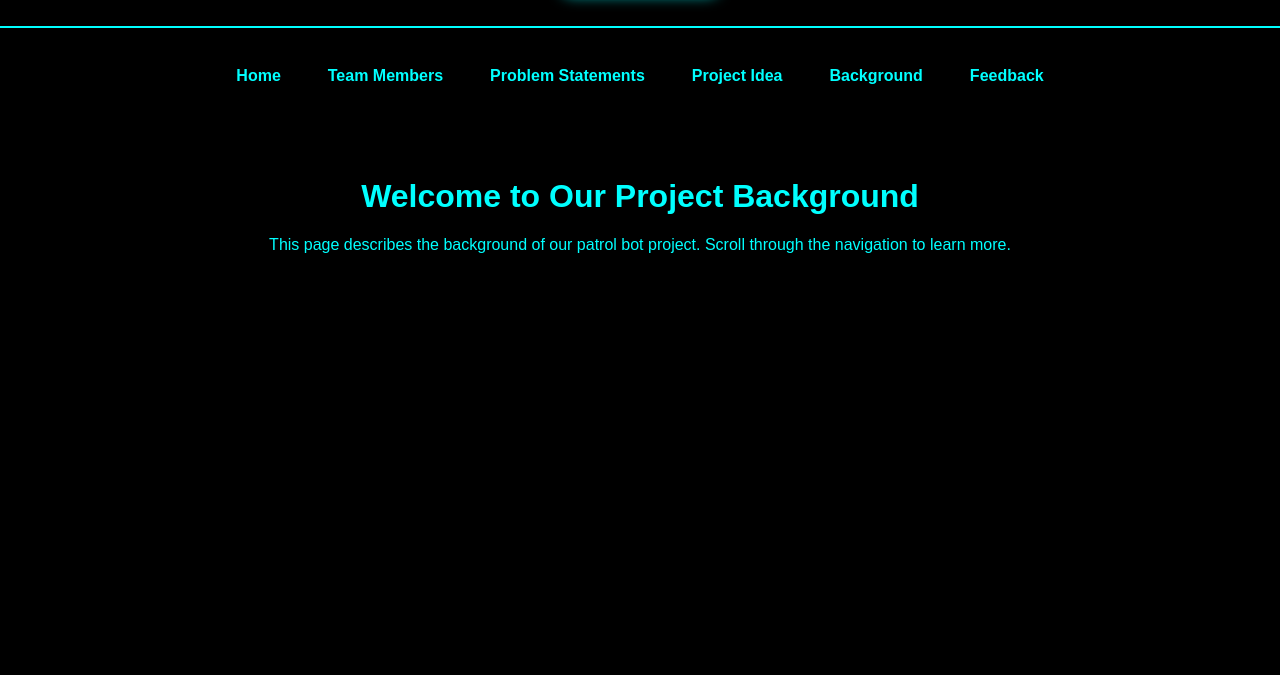
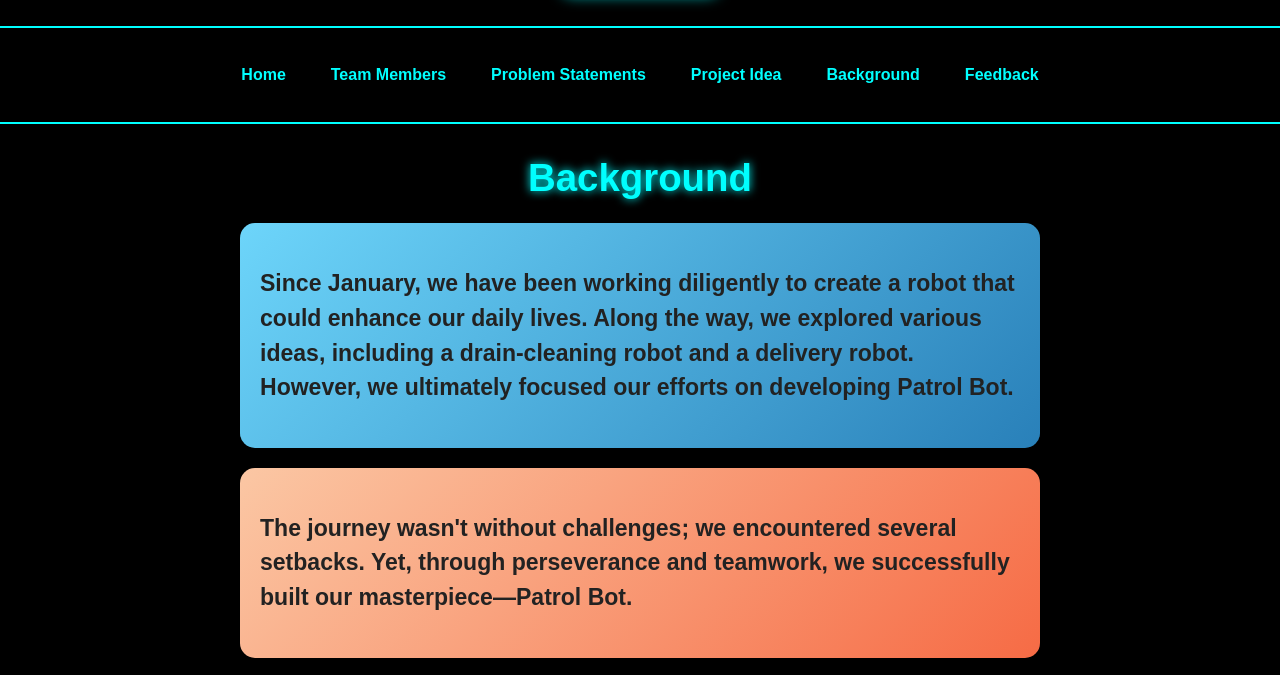
Before and after one commit to iwannasueyoutonight/PatrolBot, a plain HTML site: page background.html in a window 1280 px wide. Shown: the part 72-747 px from the top of the page. Drawn offline with Linux system fonts and the light colour scheme.

Commit message:
Update background.html

```diff
--- a/background.html
+++ b/background.html
@@ -8,8 +8,8 @@
       height: 100%;
       margin: 0;
       font-family: Arial, sans-serif;
-      background: linear-gradient(to bottom, black, black);
-      color: #00ffff;
+      background: linear-gradient(to bottom, black , black);
+      color: #222;
     }
     header {
       padding: 20px;
@@ -48,23 +48,45 @@
       color: black;
     }
     .content {
+      max-width: 800px;
+      margin: 30px auto;
+      padding: 0 20px;
+      font-size: 1.2em;
+      line-height: 1.6em;
+      font-weight: 600;
+      color: #222;
+    }
+    .content h3 {
+      color: #00ffff;
       text-align: center;
-      padding: 40px;
+      text-shadow: 0 0 10px #00ffff;
+      margin-bottom: 30px;
+      font-size: 2em;
+    }
+    .color-box {
+      margin: 20px 0;
+      padding: 20px;
+      border-radius: 15px;
+      box-shadow: 0 0 15px rgba(0,0,0,0.3);
+      color: #222;
+      font-size: 1.2em;
+      line-height: 1.5em;
+      font-weight: 600;
     }
   </style>
 </head>
 <body>
 
-  <!-- Header -->
   <header>
-    <img src="Logo.jpg" alt="Logo">
+    <a href="index.html">
+      <img src="Logo.jpg" alt="Patrol Bot" title="Patrol Bot - Home's Best Guardian">
+    </a>
   </header>
 
   <hr>
 
-  <!-- Navigation -->
   <nav>
-    <table>
+    <table cellspacing="0" cellpadding="0">
       <tr>
         <td><a href="index.html">Home</a></td>
         <td><a href="teammembers.html">Team Members</a></td>
@@ -76,13 +98,37 @@
     </table>
   </nav>
 
-  <!-- Main Content -->
+  <hr>
+
   <div class="content">
-    <h1>Welcome to Our Project Background</h1>
-    <p>This page describes the background of our patrol bot project. Scroll through the navigation to learn more.</p>
+    <h3>Background</h3>
+
+    <div class="color-box" style="background: linear-gradient(135deg, #6dd5fa, #2980b9);">
+      <p>
+        Since January, we have been working diligently to create a robot that could enhance our daily lives. Along the way, we explored various ideas, including a drain-cleaning robot and a delivery robot. However, we ultimately focused our efforts on developing Patrol Bot.
+      </p>
+    </div>
+
+    <div class="color-box" style="background: linear-gradient(135deg, #fbc7a4, #f66b45);">
+      <p>
+        The journey wasn't without challenges; we encountered several setbacks. Yet, through perseverance and teamwork, we successfully built our masterpiece—Patrol Bot.
+      </p>
+    </div>
+
+    <div class="color-box" style="background: linear-gradient(135deg, #d4fc79, #96e6a1);">
+      <p>
+        It took us almost two months to complete the robot. After that, we built a demo map and added little props to make it more beautiful. We used a wooden board as the base to give it a strong and neat foundation.
+      </p>
+    </div>
+
+    <div class="color-box" style="background: linear-gradient(135deg, #fddb92, #d1fdff);">
+      <p>
+        Although we invested significant time and resources, every effort was worthwhile. We're proud of what we've accomplished.
+      </p>
+    </div>
   </div>
 
-  <!-- Hidden Background Music -->
+  <!-- Hidden background music -->
   <audio autoplay loop hidden>
     <source src="song.mp3" type="audio/mpeg">
     Your browser does not support the audio element.
```
